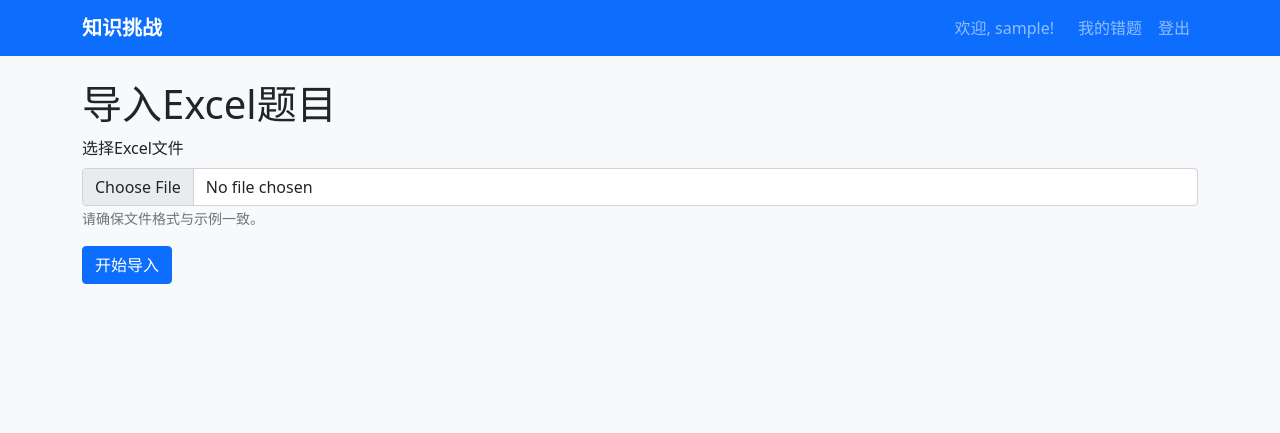
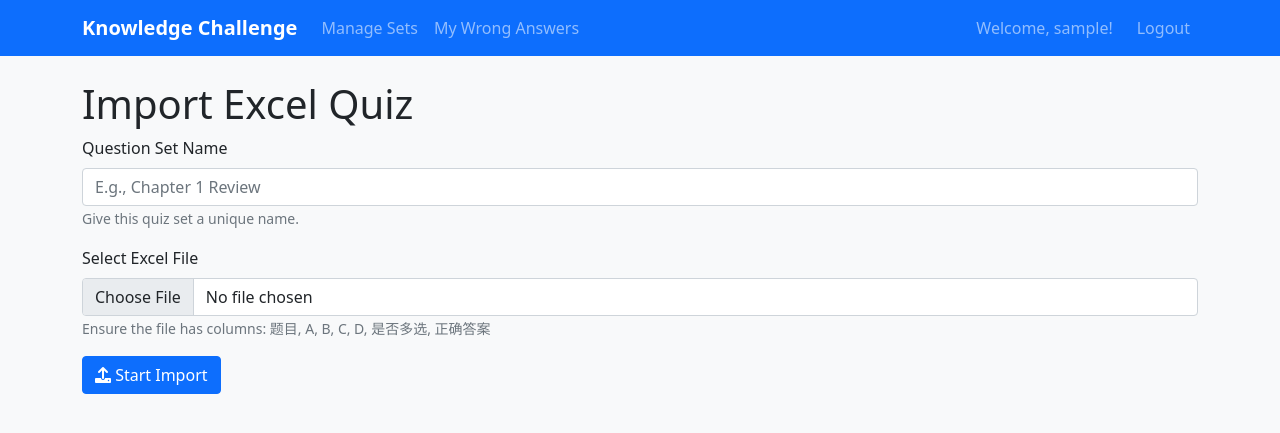
Before and after one commit to nguyenvanthuqfkg71219-del/Exam-Question-Training-Site, a Flask app: page /import_excel in a window 1280 px wide. Shown: the top 433 px of the page. Run offline with Flask 3, Linux system fonts and the light colour scheme; the visitor is signed in with stand-in values (Sample User, id 1).

Commit message:
GUI version1.0.0 completed

```diff
--- a/GUI/app.py
+++ b/GUI/app.py
@@ -1,213 +1,282 @@
 # app.py
-from flask import Flask, render_template, request, redirect, url_for, flash, session
+from flask import Flask, render_template, request, redirect, url_for, flash, abort
 from flask_login import LoginManager, login_user, logout_user, login_required, current_user
 import pandas as pd
-import os
+from werkzeug.security import generate_password_hash, check_password_hash
+from typing import Optional
+from pathlib import Path
+from sqlalchemy.orm import joinedload
+from sqlalchemy import distinct
 
-from models import db, User, WrongAnswer
+# --- IMPORT ALL models ---
+from models import db, User, WrongAnswer, Question, QuestionSet
 
-# 初始化Flask应用
-app = Flask(__name__)
-app.config['SECRET_KEY'] = 'your-secret-key-change-this-in-production'  # 重要！
-app.config['SQLALCHEMY_DATABASE_URI'] = 'sqlite:///quiz.db'
+# --- Pathlib Setup ---
+APP_ROOT: Path = Path(__file__).parent
+INSTANCE_PATH: Path = APP_ROOT / 'instance'
+INSTANCE_PATH.mkdir(exist_ok=True)
+
+# Initialize Flask app
+app: Flask = Flask(__name__, instance_path=str(INSTANCE_PATH))
+app.config['SECRET_KEY'] = 'your-secret-key-change-this-in-production'
+app.config['SQLALCHEMY_DATABASE_URI'] = f'sqlite:///{INSTANCE_PATH / "quiz.db"}'
 app.config['SQLALCHEMY_TRACK_MODIFICATIONS'] = False
 
-# 初始化数据库和登录管理器
+# Initialize database and login manager
 db.init_app(app)
 login_manager = LoginManager()
 login_manager.init_app(app)
-login_manager.login_view = 'login'  # 未登录时重定向到登录页
+login_manager.login_view = 'login'  # type: ignore
+login_manager.login_message = 'Please login to access this page.'
+login_manager.login_message_category = 'info'
 
-# 加载用户回调函数
+# User loader callback
 @login_manager.user_loader
-def load_user(user_id):
-    return User.query.get(int(user_id))
+def load_user(user_id: str) -> Optional[User]:
+    return db.session.get(User, int(user_id))
 
-# 在应用上下文中创建数据库表
+# Create database tables in application context
 with app.app_context():
     db.create_all()
 
-# 从Excel加载题目数据
-QUESTIONS = []
-def load_questions():
-    global QUESTIONS
+# --- MODIFIED: Route: Home/Dashboard ---
+@app.route('/')
+@login_required
+def index():
+    # Show all Question Sets uploaded by the current user
+    question_sets: list[QuestionSet] = QuestionSet.query.filter_by(user_id=current_user.id).order_by(QuestionSet.timestamp.desc()).all()
+    return render_template('index.html', question_sets=question_sets)
+
+# --- NEW: Route for taking a specific quiz ---
+@app.route('/quiz/<int:set_id>')
+@login_required
+def take_quiz(set_id: int):
+    # Find the set and ensure it belongs to the current user
+    question_set: Optional[QuestionSet] = db.session.get(QuestionSet, set_id)
+    if not question_set or question_set.user_id != current_user.id:
+        abort(404)
+
+    # Get all questions for this set
+    questions: list[Question] = Question.query.filter_by(question_set_id=set_id).all()
+
+    return render_template('quiz.html', questions=questions, question_set=question_set)
+
+# --- MODIFIED: Route: Submit Answers (now tied to a set_id) ---
+@app.route('/submit/<int:set_id>', methods=['POST'])
+@login_required
+def submit_answer(set_id: int):
+    # Find the set and ensure it belongs to the current user
+    question_set: Optional[QuestionSet] = db.session.get(QuestionSet, set_id)
+    if not question_set or question_set.user_id != current_user.id:
+        abort(404)
+
+    wrong_count: int = 0
+    all_questions_in_set: list[Question] = Question.query.filter_by(question_set_id=set_id).all()
+
+    for question in all_questions_in_set:
+        try:
+            if not question.correct_answer:
+                continue
+
+            correct_sorted: str = ''.join(sorted(list(str(question.correct_answer).upper().strip())))
+
+            selected_sorted: str = ""
+            if question.is_multiple:
+                selected_list: list[str] = request.form.getlist(f'answer_{question.id}')
+                selected_sorted = ''.join(sorted([s.upper() for s in selected_list]))
+            else:
+                selected_single: Optional[str] = request.form.get(f'answer_{question.id}')
+                if selected_single:
+                    selected_sorted = selected_single.upper().strip()
+
+            if selected_sorted != correct_sorted:
+                wrong_count += 1
+                # Record the wrong answer in the database
+                existing: Optional[WrongAnswer] = WrongAnswer.query.filter_by(
+                    user_id=current_user.id,
+                    question_text=question.text,
+                    question_set_id=set_id # --- Track by set_id ---
+                ).first()
+
+                if not existing:
+                    wrong_record = WrongAnswer()
+                    wrong_record.user_id = current_user.id
+                    wrong_record.question_text = question.text
+                    wrong_record.selected_answer = selected_sorted
+                    wrong_record.correct_answer = correct_sorted
+                    wrong_record.question_set_id = set_id # --- Save the set_id ---
+
+                    db.session.add(wrong_record)
+        except Exception as e:
+            print(f"Error processing question {question.id}: {e}")
+            continue
+
+    db.session.commit()
+    flash(f'Quiz complete for "{question_set.name}"! You got {wrong_count} wrong.', 'info')
+    # --- Redirect back to the main dashboard ---
+    return redirect(url_for('index'))
+
+# --- MODIFIED: Route: View Wrong Answer Sets ---
+@app.route('/wrong_answers')
+@login_required
+def view_wrong_answer_sets():
+    # Find all QuestionSets where the user has at least one wrong answer
+    sets_with_errors: list[QuestionSet] = QuestionSet.query.join(WrongAnswer).filter(
+        QuestionSet.user_id == current_user.id
+    ).distinct().order_by(QuestionSet.name).all()
+
+    return render_template('wrong_answer_sets.html', question_sets=sets_with_errors)
+
+# --- NEW: Route to see wrong answers for a SPECIFIC set ---
+@app.route('/wrong_answers/<int:set_id>')
+@login_required
+def view_wrong_answers_for_set(set_id: int):
+    # Find the set and ensure it belongs to the current user
+    question_set: Optional[QuestionSet] = db.session.get(QuestionSet, set_id)
+    if not question_set or question_set.user_id != current_user.id:
+        abort(404)
+
+    wrong_list: list[WrongAnswer] = WrongAnswer.query.filter_by(
+        user_id=current_user.id,
+        question_set_id=set_id
+    ).order_by(WrongAnswer.timestamp.desc()).all()
+
+    return render_template('wrong_answer.html', wrong_answers=wrong_list, question_set=question_set)
+
+# --- MODIFIED: Route: Import Excel (now creates a QuestionSet) ---
+@app.route('/import_excel', methods=['GET', 'POST'])
+@login_required
+def import_excel():
+    if request.method == 'POST':
+        file = request.files.get('excel_file')
+        set_name: Optional[str] = request.form.get('set_name')
+
+        if not file or not set_name:
+            flash('Please provide both a file and a name for the set.', 'error')
+            return redirect(request.url)
+
+        if not file.filename:
+            flash('File has no filename', 'error')
+            return redirect(request.url)
+
+        if not file.filename.endswith(('.xlsx', '.xls')):
+            flash('Please select a valid Excel file (.xlsx or .xls)', 'error')
+            return redirect(request.url)
+
+        uploads_dir: Path = APP_ROOT / 'uploads'
+        uploads_dir.mkdir(exist_ok=True)
+        file_path: Path = uploads_dir / file.filename
+
+        try:
+            file.save(file_path)
+
+            df = pd.read_excel(file_path, engine='openpyxl')
+            df.columns = [str(col).strip() for col in df.columns]
+
+            required_cols: list[str] = ['题目', 'A', 'B', 'C', 'D', '是否多选', '正确答案']
+            if not all(col in df.columns for col in required_cols):
+                flash(f'Excel file is missing required columns. Need: {", ".join(required_cols)}', 'error')
+                if file_path.exists():
+                    file_path.unlink()
+                return redirect(request.url)
+
+            # --- NEW: Create the QuestionSet ---
+            new_set = QuestionSet(name=set_name, user_id=current_user.id)
+            db.session.add(new_set)
+            db.session.flush() # Flush to get the new_set.id for the questions
+
+            for _, row in df.iterrows():
+                question = Question()
+                question.text = str(row['题目'])
+                question.option_a = str(row['A'])
+                question.option_b = str(row['B'])
+                question.option_c = str(row['C'])
+                question.option_d = str(row['D'])
+                question.is_multiple = str(row['是否多选']).strip().upper() == 'TRUE'
+                question.correct_answer = str(row['正确答案']).strip().upper()
+                question.question_set_id = new_set.id # --- Link question to the new set ---
+
+                db.session.add(question)
+
+            db.session.commit()
+            flash(f'Question Set "{set_name}" successfully imported!', 'success')
+        except Exception as e:
+            db.session.rollback()
+            flash(f'Import failed: {str(e)}', 'error')
+        finally:
+            if file_path.exists():
+                file_path.unlink()
+
+        return redirect(url_for('index')) # Redirect to dashboard after import
+
+    return render_template('import_excel.html')
+
+# --- NEW: Route to delete a Question Set ---
+@app.route('/delete_set/<int:set_id>', methods=['POST'])
+@login_required
+def delete_set(set_id: int):
+    # Find the set and ensure it belongs to the current user
+    question_set: Optional[QuestionSet] = db.session.get(QuestionSet, set_id)
+    if not question_set or question_set.user_id != current_user.id:
+        abort(404)
+
     try:
-        # 假设你的数据在第一个sheet，且第一行是标题
-        df = pd.read_excel('dataSet/data.xlsx')
-        # 清理列名，去除可能的空格或特殊字符
-        df.columns = [col.strip() for col in df.columns]
-        QUESTIONS = df.to_dict('records') # 转换为字典列表
-        print(f"成功加载 {len(QUESTIONS)} 道题目")
+        # Thanks to `cascade="all, delete-orphan"` in models.py,
+        # deleting the set will also delete all its questions and wrong answers.
+        db.session.delete(question_set)
+        db.session.commit()
+        flash(f'Question Set "{question_set.name}" has been deleted.', 'success')
     except Exception as e:
-        print(f"加载题目失败: {e}")
-        QUESTIONS = []
+        db.session.rollback()
+        flash(f'Error deleting set: {str(e)}', 'error')
 
-# 应用启动时加载题目
-load_questions()
+    return redirect(url_for('index'))
 
-# 路由：首页/题目列表
-@app.route('/')
-def index():
-    if not current_user.is_authenticated:
-        return redirect(url_for('login'))
-    return render_template('index.html', questions=QUESTIONS)
 
-# 路由：登录
+# --- (Login/Register/Logout routes are unchanged) ---
+
 @app.route('/login', methods=['GET', 'POST'])
 def login():
+    if current_user.is_authenticated:
+        return redirect(url_for('index'))
     if request.method == 'POST':
-        username = request.form['username']
-        password = request.form['password'] # 注意：生产环境必须加密
-
-        # 简单验证（实际应查数据库并验证密码哈希）
-        user = User.query.filter_by(username=username).first()
-        if user and user.password_hash == password: # 不安全！仅作演示
+        username: str = request.form['username']
+        password: str = request.form['password']
+        user: Optional[User] = User.query.filter_by(username=username).first()
+        if user and check_password_hash(user.password_hash, password):
             login_user(user)
-            flash('登录成功！', 'success')
-            next_page = request.args.get('next')
+            next_page: Optional[str] = request.args.get('next')
             return redirect(next_page) if next_page else redirect(url_for('index'))
         else:
-            flash('用户名或密码错误', 'error')
+            flash('Invalid username or password', 'error')
     return render_template('login.html')
 
-# 路由：注册（可选，简化版可省略，手动创建用户）
 @app.route('/register', methods=['GET', 'POST'])
 def register():
+    if current_user.is_authenticated:
+        return redirect(url_for('index'))
     if request.method == 'POST':
-        username = request.form['username']
-        password = request.form['password']
-
+        username: str = request.form['username']
+        password: str = request.form['password']
         if User.query.filter_by(username=username).first():
-            flash('用户名已存在', 'error')
+            flash('Username already exists', 'error')
         else:
-            # 创建新用户（生产环境密码需哈希）
-            new_user = User(username=username, password_hash=password)
+            hashed_pw: str = generate_password_hash(password, method='pbkdf2:sha256')
+            new_user = User()
+            new_user.username = username
+            new_user.password_hash = hashed_pw
             db.session.add(new_user)
             db.session.commit()
-            flash('注册成功，请登录', 'success')
+            flash('Registration successful, please login', 'success')
             return redirect(url_for('login'))
     return render_template('register.html')
 
-# 路由：登出
 @app.route('/logout')
 @login_required
 def logout():
     logout_user()
-    flash('已成功登出', 'info')
+    flash('You have been logged out.', 'info')
     return redirect(url_for('login'))
-
-# 路由：答题提交
-@app.route('/submit', methods=['POST'])
-@login_required
-def submit_answer():
-    # 获取表单数据
-    answers = {}
-    for key, value in request.form.items():
-        if key.startswith('answer_'):
-            qid = key.split('_')[1] # 提取问题ID（假设是索引）
-            answers[qid] = value
-
-    wrong_count = 0
-    # 遍历所有回答
-    for qid_str, selected in answers.items():
-        try:
-            qid = int(qid_str)
-            if qid >= len(QUESTIONS):
-                continue # 防止越界
-            question = QUESTIONS[qid]
-            # 从文本中解析正确答案，例如： "|A||"
-            # 这里假设正确答案在最后一个"| |"之间
-            answer_parts = str(question['是否多选']).split('|')
-            # 找到最后一个非空部分
-            correct_ans = None
-            for part in reversed(answer_parts):
-                if part.strip():
-                    correct_ans = part.strip()
-                    break
-
-            # 如果没有找到，跳过
-            if not correct_ans:
-                continue
-
-            # 比较答案（忽略大小写和顺序，对于多选）
-            if isinstance(selected, list): # 多选框返回list
-                selected_sorted = ''.join(sorted([s.upper() for s in selected]))
-            else:
-                selected_sorted = selected.upper().strip()
-
-            correct_sorted = ''.join(sorted([c.upper() for c in correct_ans if c in 'ABCD']))
-
-            if selected_sorted != correct_sorted:
-                wrong_count += 1
-                # 记录错题到数据库
-                existing = WrongAnswer.query.filter_by(
-                    user_id=current_user.id,
-                    question_text=question['题目']
-                ).first()
-                if not existing: # 避免重复记录同一道错题
-                    wrong_record = WrongAnswer(
-                        user_id=current_user.id,
-                        question_text=question['题目'],
-                        selected_answer=selected_sorted,
-                        correct_answer=correct_sorted
-                    )
-                    db.session.add(wrong_record)
-        except Exception as e:
-            print(f"处理第{qid}题时出错: {e}")
-            continue
-
-    db.session.commit()
-    flash(f'答题完成！共答错 {wrong_count} 题。', 'info')
-    return redirect(url_for('index'))
-
-# 路由：查看错题集
-@app.route('/wrong_answers')
-@login_required
-def view_wrong_answers():
-    wrong_list = WrongAnswer.query.filter_by(user_id=current_user.id).all()
-    return render_template('wrong_answers.html', wrong_answers=wrong_list)
-
-@app.route('/import_excel', methods=['GET', 'POST'])
-@login_required  # 仅登录用户可访问
-def import_excel():
-    if request.method == 'POST':
-        # 获取上传的文件
-        file = request.files.get('excel_file')
-        if not file:
-            flash('请选择一个Excel文件', 'error')
-            return redirect(request.url)
-
-        # 保存文件到临时路径
-        file_path = os.path.join('uploads', file.filename)
-        os.makedirs('uploads', exist_ok=True)  # 创建上传目录
-        file.save(file_path)
-
-        try:
-            # 读取Excel文件
-            df = pd.read_excel(file_path, engine='openpyxl')
-            # 清理列名（去除空格）
-            df.columns = [col.strip() for col in df.columns]
-
-            # 将数据写入数据库
-            for _, row in df.iterrows():
-                question = Question(
-                    text=row['题目'],
-                    option_a=row['A'],
-                    option_b=row['B'],
-                    option_c=row['C'],
-                    option_d=row['D'],
-                    is_multiple=row['是否多选'] == 'TRUE'
-                )
-                db.session.add(question)
-            db.session.commit()
-            flash('Excel 数据已成功导入数据库！', 'success')
-        except Exception as e:
-            db.session.rollback()
-            flash(f'导入失败: {str(e)}', 'error')
-        finally:
-            os.remove(file_path)  # 删除临时文件
-
-    return render_template('import_excel.html')
 
 if __name__ == '__main__':
     app.run(debug=True)
--- a/GUI/templates/base.html
+++ b/GUI/templates/base.html
@@ -1,27 +1,45 @@
 <!DOCTYPE html>
-<html lang="zh-CN">
+<html lang="en">
 <head>
     <meta charset="UTF-8">
     <meta name="viewport" content="width=device-width, initial-scale=1.0">
-    <title>{% block title %}在线答题系统{% endblock %}</title>
-    <!-- 引入Bootstrap CSS -->
+    <title>{% block title %}Quiz App{% endblock %}</title>
+    <!-- Bootstrap CSS -->
     <link href="https://cdn.jsdelivr.net/npm/bootstrap@5.1.3/dist/css/bootstrap.min.css" rel="stylesheet">
-    <!-- 自定义样式 -->
+    <!-- FontAwesome for icons -->
+    <link rel="stylesheet" href="https://cdnjs.cloudflare.com/ajax/libs/font-awesome/6.0.0-beta3/css/all.min.css">
+    <!-- Custom styles -->
     <link rel="stylesheet" href="{{ url_for('static', filename='style.css') }}">
 </head>
 <body>
     <nav class="navbar navbar-expand-lg navbar-dark bg-primary">
         <div class="container">
-            <a class="navbar-brand" href="{{ url_for('index') }}">知识挑战</a>
-            <div class="navbar-nav ms-auto">
-                {% if current_user.is_authenticated %}
-                    <span class="navbar-text me-3">欢迎, {{ current_user.username }}!</span>
-                    <a class="nav-link" href="{{ url_for('view_wrong_answers') }}">我的错题</a>
-                    <a class="nav-link" href="{{ url_for('logout') }}">登出</a>
-                {% else %}
-                    <a class="nav-link" href="{{ url_for('login') }}">登录</a>
-                    <a class="nav-link" href="{{ url_for('register') }}">注册</a>
-                {% endif %}
+            <a class="navbar-brand" href="{{ url_for('index') }}">Knowledge Challenge</a>
+            <button class="navbar-toggler" type="button" data-bs-toggle="collapse" data-bs-target="#navbarNav" aria-controls="navbarNav" aria-expanded="false" aria-label="Toggle navigation">
+                <span class="navbar-toggler-icon"></span>
+            </button>
+            <div class="collapse navbar-collapse" id="navbarNav">
+                <ul class="navbar-nav me-auto">
+                    {% if current_user.is_authenticated %}
+                        <li class="nav-item">
+                            <!-- Link to the main dashboard -->
+                            <a class="nav-link" href="{{ url_for('index') }}">Manage Sets</a>
+                        </li>
+                        <li class="nav-item">
+                            <!-- Link to the wrong answer sets list -->
+                            <a class="nav-link" href="{{ url_for('view_wrong_answer_sets') }}">My Wrong Answers</a>
+                        </li>
+                    {% endif %}
+                </ul>
+                <div class="navbar-nav ms-auto">
+                    {% if current_user.is_authenticated %}
+                        <span class="navbar-text me-3">Welcome, {{ current_user.username }}!</span>
+                        <a class="nav-link" href="{{ url_for('logout') }}">Logout</a>
+                    {% else %}
+                        <a class="nav-link" href="{{ url_for('login') }}">Login</a>
+                        <a class="nav-link" href="{{ url_for('register') }}">Register</a>
+                    {% endif %}
+                </div>
             </div>
         </div>
     </nav>
@@ -30,9 +48,9 @@
         {% with messages = get_flashed_messages(with_categories=true) %}
           {% if messages %}
             {% for category, message in messages %}
-              <div class="alert alert-{{ 'danger' if category == 'error' else category }} alert-dismissible fade show">
+              <div class="alert alert-{{ 'danger' if category == 'error' else category }} alert-dismissible fade show" role="alert">
                 {{ message }}
-                <button type="button" class="btn-close" data-bs-dismiss="alert"></button>
+                <button type="button" class="btn-close" data-bs-dismiss="alert" aria-label="Close"></button>
               </div>
             {% endfor %}
           {% endif %}
@@ -41,7 +59,21 @@
         {% block content %}{% endblock %}
     </div>
 
-    <!-- 引入Bootstrap JS Bundle -->
+    <!-- Bootstrap JS Bundle -->
     <script src="https://cdn.jsdelivr.net/npm/bootstrap@5.1.3/dist/js/bootstrap.bundle.min.js"></script>
+
+    <!-- Custom script for delete confirmation -->
+    <script>
+        document.addEventListener('DOMContentLoaded', function() {
+            var deleteForms = document.querySelectorAll('.delete-set-form');
+            deleteForms.forEach(function(form) {
+                form.addEventListener('submit', function(event) {
+                    if (!confirm('Are you sure you want to delete this question set? This will also delete all associated questions and wrong answers. This action cannot be undone.')) {
+                        event.preventDefault();
+                    }
+                });
+            });
+        });
+    </Fscript>
 </body>
 </html>
--- a/GUI/templates/import_excel.html
+++ b/GUI/templates/import_excel.html
@@ -1,14 +1,23 @@
 {% extends "base.html" %}
-{% block title %}导入Excel题目{% endblock %}
+{% block title %}Import Excel Quiz{% endblock %}
 
 {% block content %}
-<h1>导入Excel题目</h1>
+<h1>Import Excel Quiz</h1>
 <form method="post" enctype="multipart/form-data">
+    <!-- NEW: Added field for Set Name -->
     <div class="mb-3">
-        <label for="excel_file" class="form-label">选择Excel文件</label>
+        <label for="set_name" class="form-label">Question Set Name</label>
+        <input class="form-control" type="text" id="set_name" name="set_name" placeholder="E.g., Chapter 1 Review" required>
+        <small class="form-text text-muted">Give this quiz set a unique name.</small>
+    </div>
+
+    <div class="mb-3">
+        <label for="excel_file" class="form-label">Select Excel File</label>
         <input class="form-control" type="file" id="excel_file" name="excel_file" accept=".xlsx,.xls" required>
-        <small class="form-text text-muted">请确保文件格式与示例一致。</small>
+        <small class="form-text text-muted">Ensure the file has columns: 题目, A, B, C, D, 是否多选, 正确答案</small>
     </div>
-    <button type="submit" class="btn btn-primary">开始导入</button>
+    <button type="submit" class="btn btn-primary">
+        <i class="fas fa-upload"></i> Start Import
+    </button>
 </form>
 {% endblock %}
```
Also changed, not shown: GUI/models.py (+28 -4 lines), GUI/templates/index.html (+43 -24 lines), GUI/templates/quiz.html (added, +39 -0 lines), GUI/templates/wrong_answer.html (+13 -7 lines), GUI/templates/wrong_answer_sets.html (added, +27 -0 lines), 2 other files.
